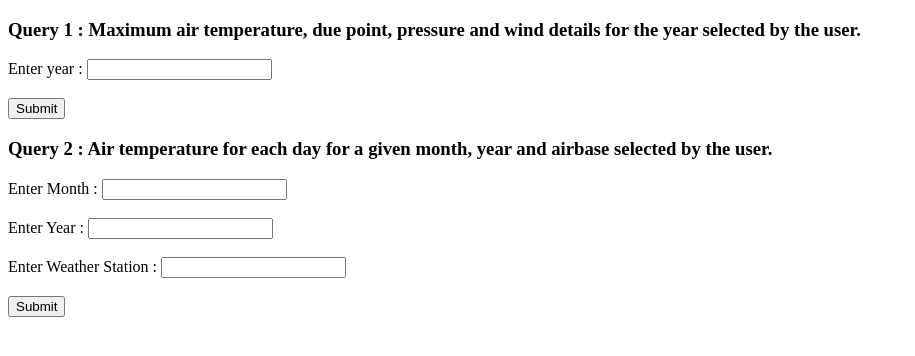
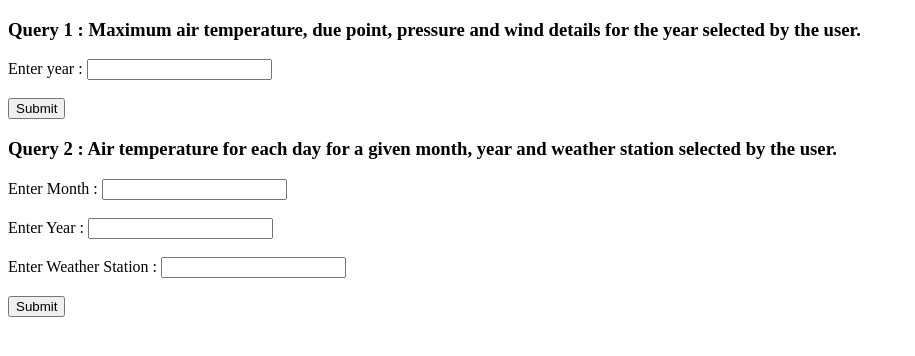
Before and after one commit to aishwaryakhatwani/helloworld-django-cassandra, a Django app: a page that uses helloworld_django_cassandra/templates/index.html in a window 1280 px wide. Shown: the top 356 px of the page, without its empty margins (0-915 px from the left). Run offline with Django 3.2, Linux system fonts and the light colour scheme.

Commit message:
Update index.html

```diff
--- a/helloworld_django_cassandra/templates/index.html
+++ b/helloworld_django_cassandra/templates/index.html
@@ -26,7 +26,7 @@
   </button>
 </form>
 <form id="form2" action ={% url 'getQuery2' %} method=GET>
-<h3>Query 2 : Air temperature for each day for a given month, year and airbase selected by the user.</h3>
+<h3>Query 2 : Air temperature for each day for a given month, year and weather station selected by the user.</h3>
 <!-- {% csrf_token %} -->
 
   <label for="Month">Enter Month :</label>
@@ -36,7 +36,7 @@
   <input type="text" id="year_2" name="year_2"><br><br>
 
   <label for="airBase">Enter Weather Station :</label>
-  <input type="text" id="airBase" name="airBase"><br><br>
+  <input type="text" id="weatherStation" name="airBase"><br><br>
 
   <button onclick="send_value()"> Submit </button>
   <script type= "text/javascript">
```
